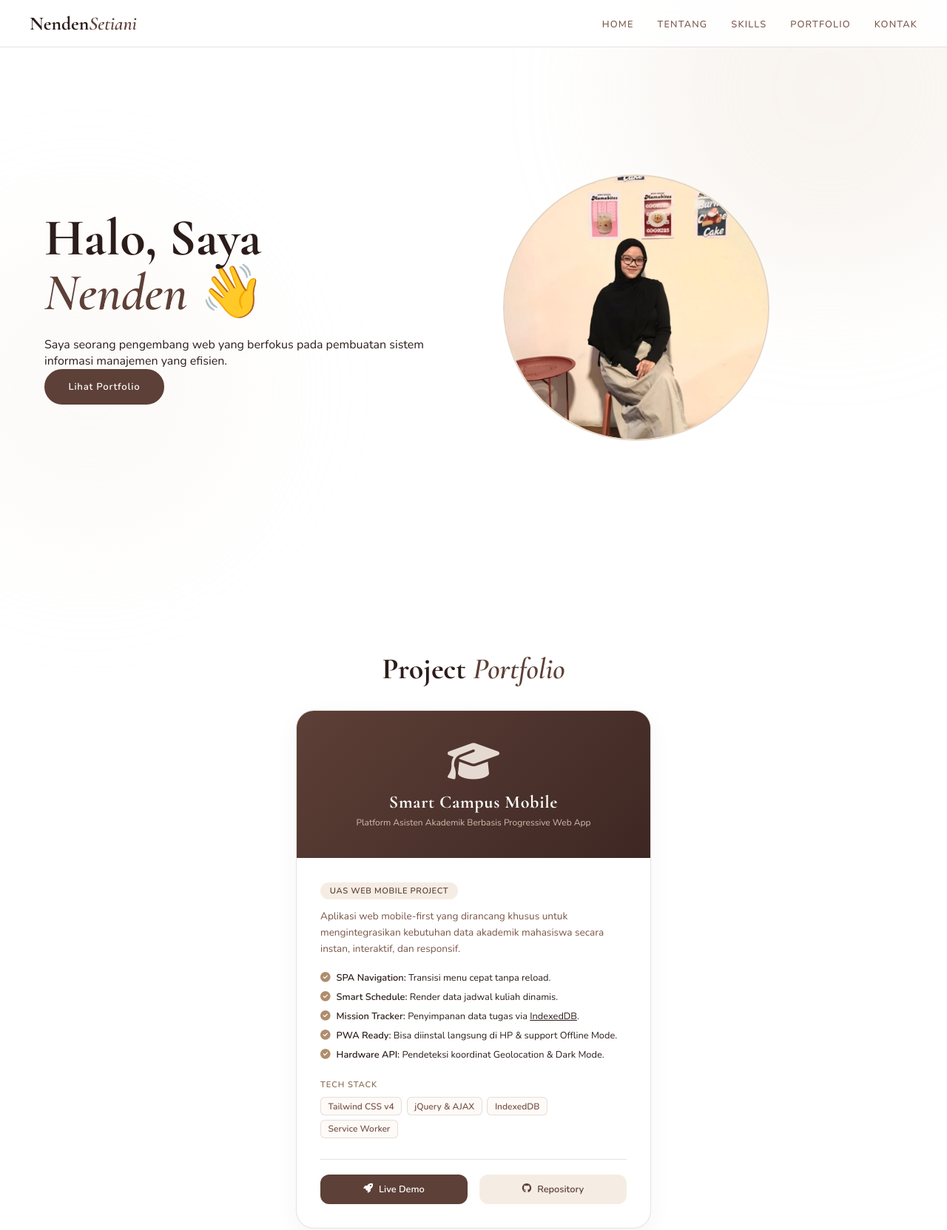
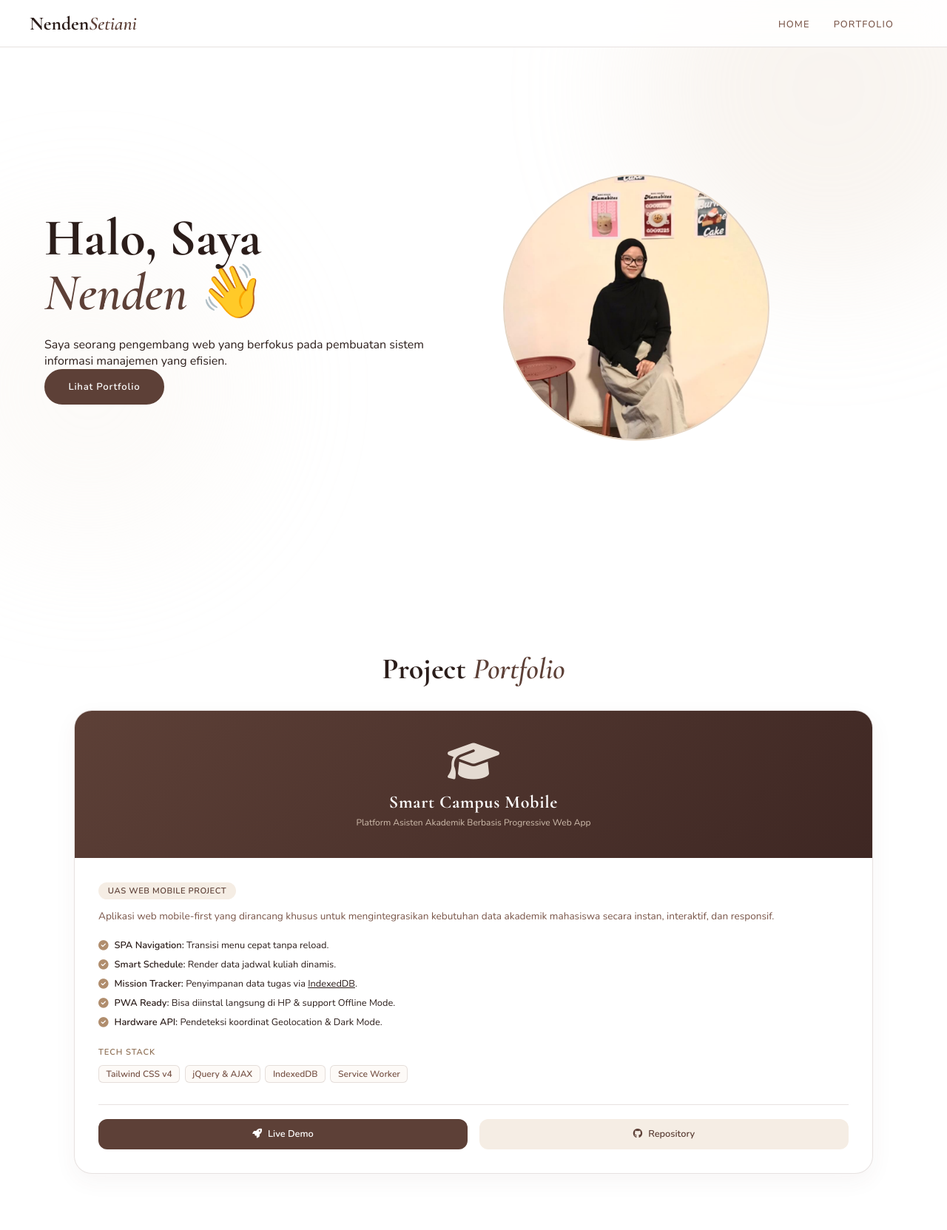
Before and after one commit to Nendensetianidewi/nendensetiani, a plain HTML site: page index.html in a window 1280 px wide. Shown: the top 1663 px of the page at 74% size. Drawn offline with nearby package versions, Linux system fonts and the light colour scheme.

Commit message:
Update index.html

```diff
--- a/index.html
+++ b/index.html
@@ -65,13 +65,15 @@
     .photo-ring { position: relative; width: 360px; height: 360px; border-radius: 50%; background: var(--soft); border: 2px solid var(--light); display: flex; align-items: center; justify-content: center; overflow: hidden; }
     .photo-ring img { width: 100%; height: 100%; object-fit: cover; border-radius: 50%; }
 
-    /* CSS Tambahan Khusus Portfolio Card (Mengikuti struktur variabel warna asli) */
+    /* ===================================================
+       CSS TAMBAHAN UNTUK PORTFOLIO CARD (TEMA EARTH-WARM)
+       =================================================== */
     #portfolio { padding: 5rem 2.5rem; max-width: 1160px; margin: 0 auto; position: relative; z-index: 1; }
     .section-title { font-family: var(--serif); font-size: 2.5rem; font-weight: 700; color: var(--text); margin-bottom: 2rem; text-align: center; }
     .section-title em { color: var(--deep); font-style: italic; }
 
     .portfolio-grid { display: flex; justify-content: center; width: 100%; }
-    .portfolio-card { background: var(--white); border: 1px solid var(--border); border-radius: 24px; overflow: hidden; max-width: 480px; width: 100%; box-shadow: 0 10px 30px rgba(93, 64, 55, 0.05); transition: transform 0.3s, box-shadow 0.3s; }
+    .portfolio-card { background: var(--white); border: 1px solid var(--border); border-radius: 24px; overflow: hidden; max-w: 480px; width: 100%; box-shadow: 0 10px 30px rgba(93, 64, 55, 0.05); transition: transform 0.3s, box-shadow 0.3s; }
     .portfolio-card:hover { transform: translateY(-6px); box-shadow: 0 15px 35px rgba(93, 64, 55, 0.1); }
 
     .card-banner { background: linear-gradient(135deg, var(--deep), var(--dark)); padding: 2.5rem; text-align: center; color: var(--white); position: relative; }
@@ -116,10 +118,8 @@
   <div class="logo">Nenden<span>Setiani</span></div>
   <ul class="nav-links">
     <li><a href="#home">Home</a></li>
-    <li><a href="#about">Tentang</a></li>
-    <li><a href="#skills">Skills</a></li>
     <li><a href="#portfolio">Portfolio</a></li>
-    <li><a href="#contact">Kontak</a></li>
+    <li></li>
   </ul>
 </nav>
 
@@ -177,7 +177,7 @@
           <a href="https://smart-campus-mobile-nenden.vercel.app/" target="_blank" class="btn-card btn-card-primary">
             <i class="fa-solid fa-rocket"></i> Live Demo
           </a>
-          <a href="https://github.com/nendensetiani" target="_blank" class="btn-card btn-card-secondary">
+          <a href="https://github.com/" target="_blank" class="btn-card btn-card-secondary">
             <i class="fa-brands fa-github"></i> Repository
           </a>
         </div>
```
